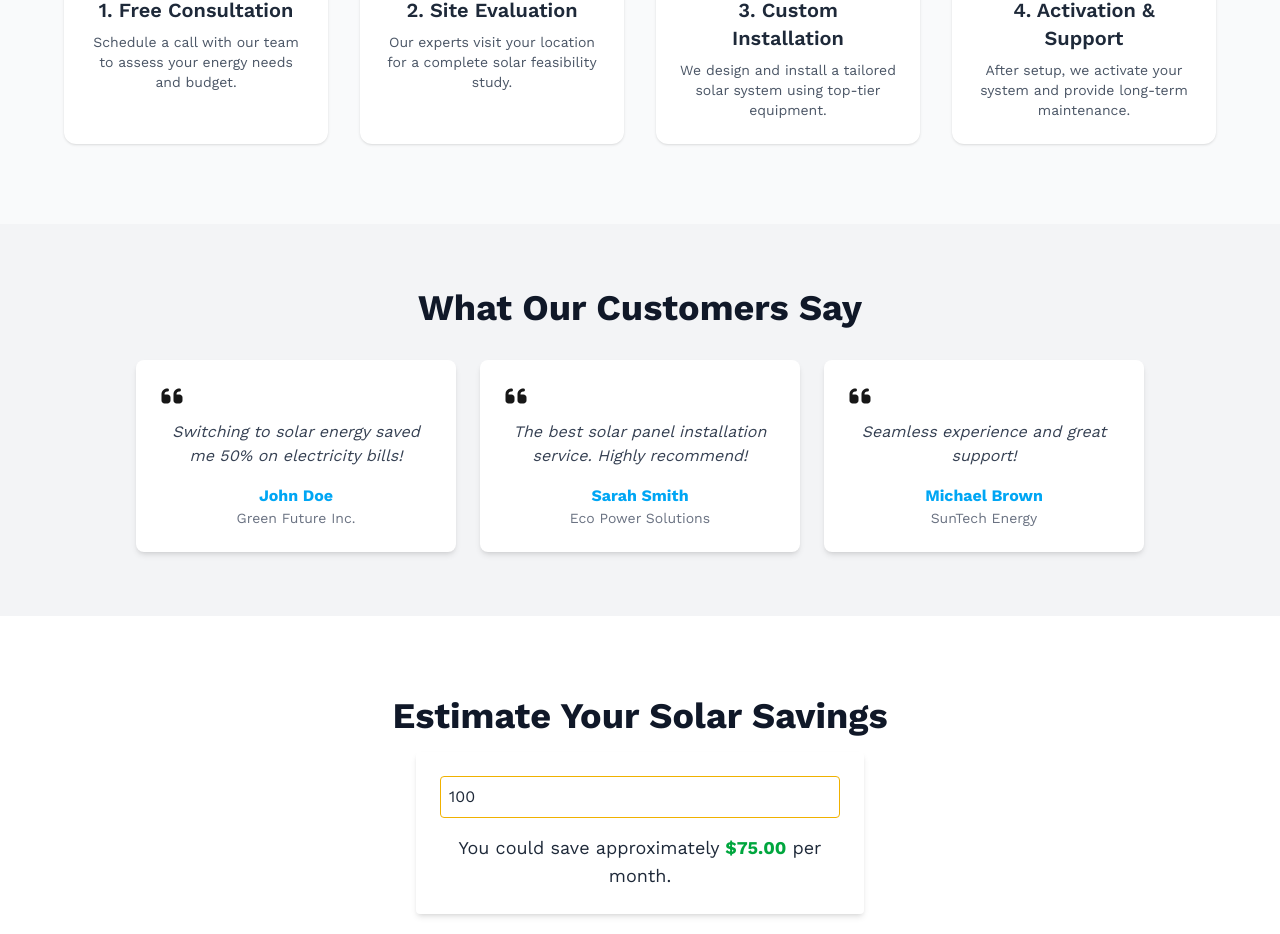
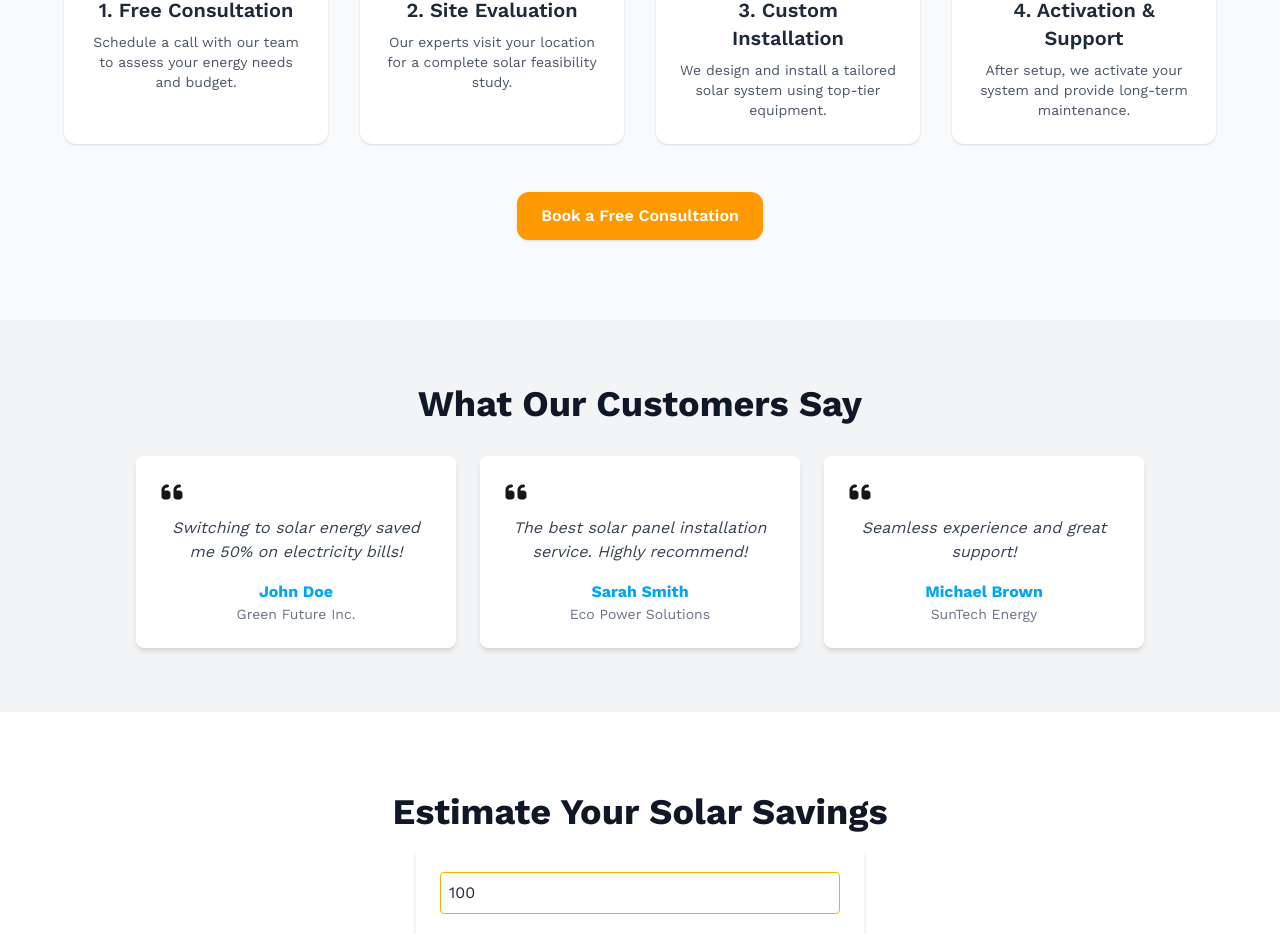
Before and after one commit to kadelcode/solar-landing-page, a Next.js app: page / in a window 1280 px wide. Shown: the part 2154-3088 px from the top of the page. Built offline with nearby package versions, Linux system fonts and the light colour scheme.

Commit message:
Add CTA button

```diff
--- a/src/components/sections/HowItWorks.tsx
+++ b/src/components/sections/HowItWorks.tsx
@@ -2,6 +2,7 @@
 
 import { motion } from "framer-motion";
 import { ClipboardList, PhoneCall, Wrench, ShieldCheck } from "lucide-react";
+import Link from "next/link";
 
 const steps = [
     {
@@ -64,6 +65,20 @@ export default function HowItWorks() {
                         </motion.div>
                     ))}
                 </div>
+
+                {/* CTA Button */}
+                <motion.div
+                      initial={{ opacity: 0, scale: 0.9 }}
+                      whileInView={{ opacity: 1, scale: 1 }}
+                      transition={{ delay: 0.4 }}
+                    >
+                        <Link
+                          href="/contact"
+                          className="inline-block mt-12 px-6 py-3 bg-amber-500 hover:bg-amber-600 text-white font-semibold rounded-xl shadow transition"
+                        >
+                            Book a Free Consultation
+                        </Link>
+                </motion.div>
             </div>
         </section>
     )
```
